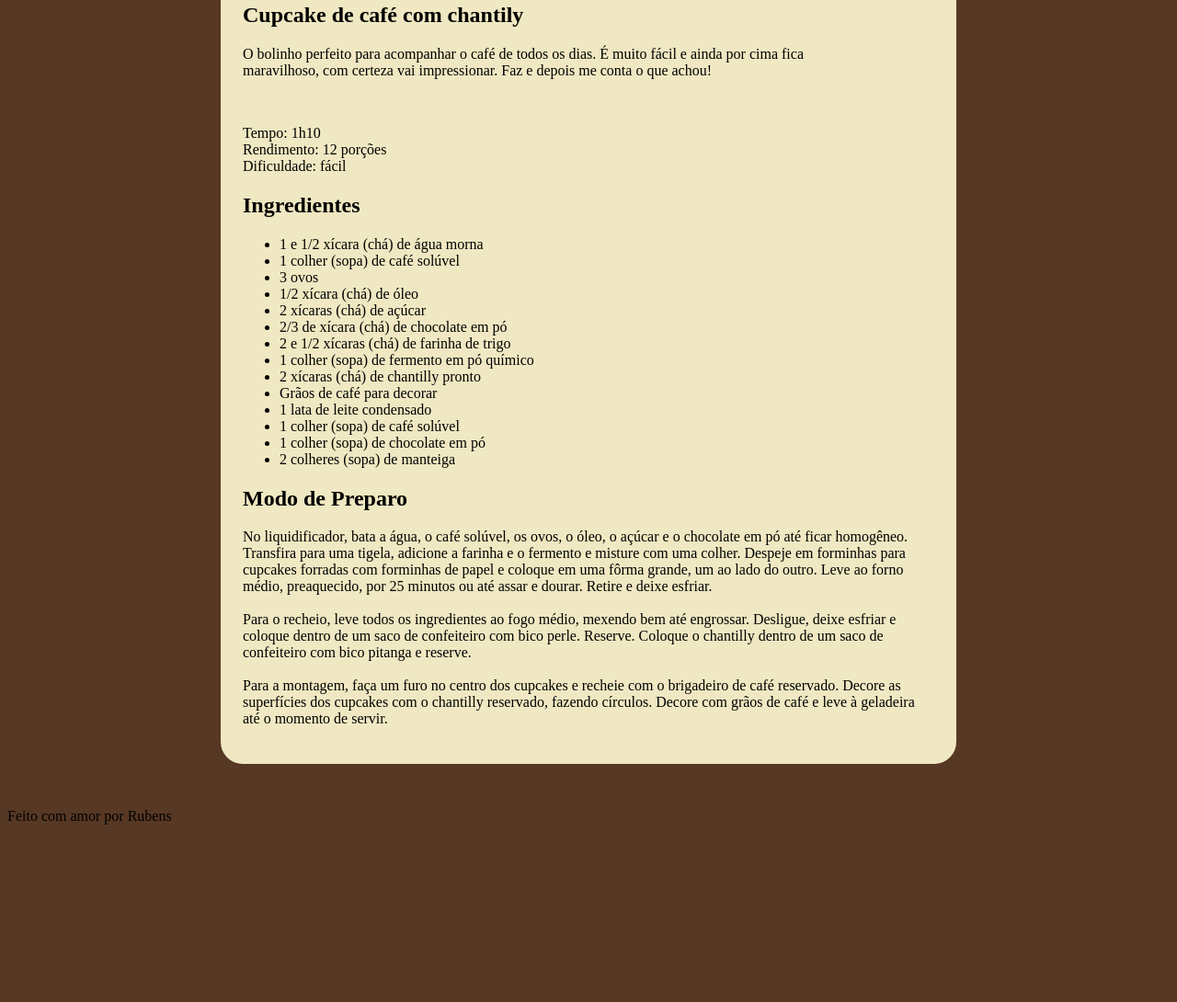
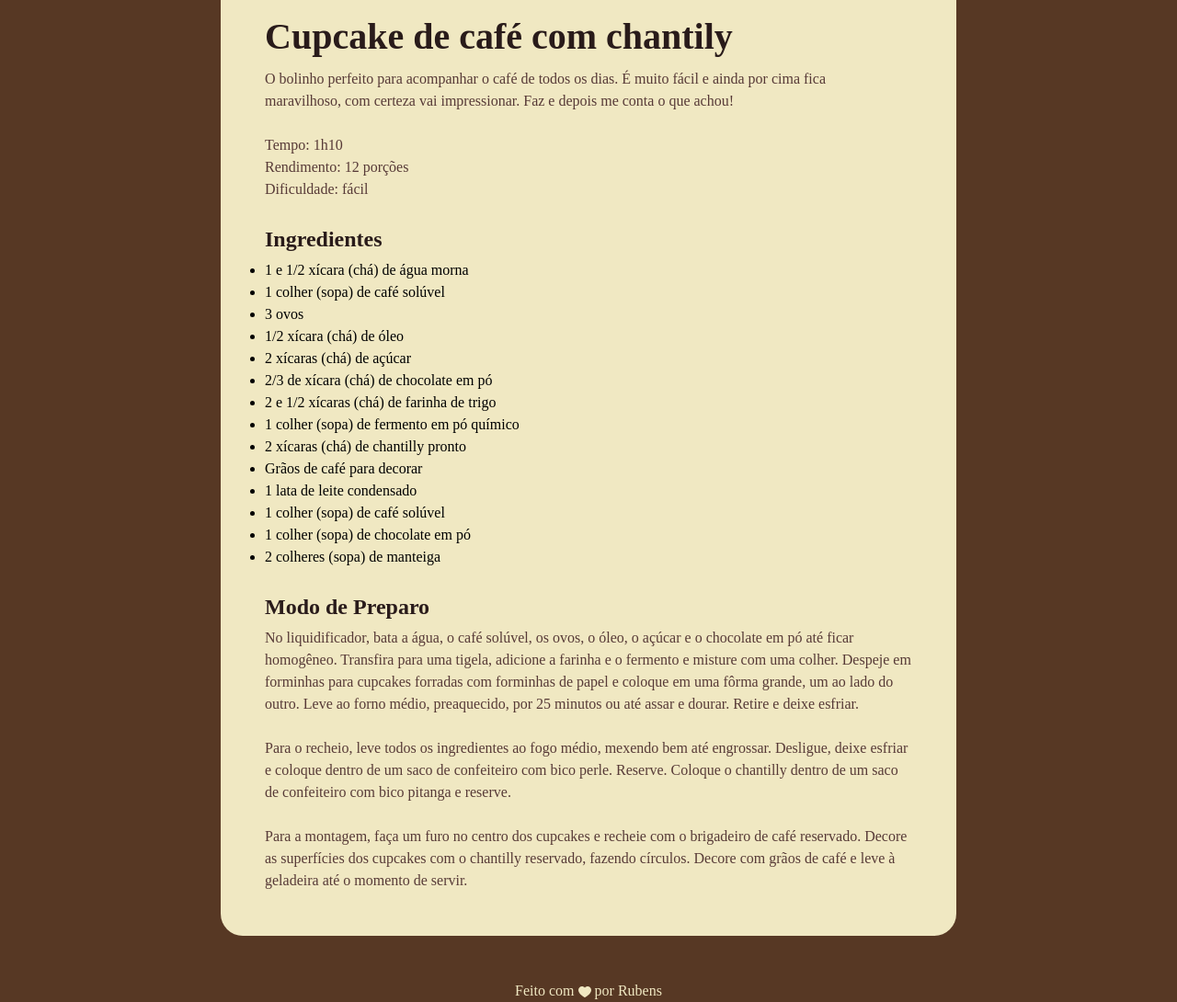
Before and after one commit to RubensEscobar/projeto-cursofullstack, a plain HTML site: page index.html in a window 1280 px wide. Shown: the part 493-1583 px from the top of the page at 92% size. Before the commit the page ends 1398 px from the top, so only its background shows below. Drawn offline with Linux system fonts and the light colour scheme; a web font is replaced by a local one.

Commit message:
Parte final

```diff
--- a/index.html
+++ b/index.html
@@ -7,6 +7,8 @@
   <meta name="viewport" content="width=device-width, initial-scale=1.0">
   <title>Página de Receita</title>
   <link rel="stylesheet" href="style.css">
+  <link href="https://fonts.googleapis.com/css2?family=Alice&display=swap" rel="stylesheet">
+
 </head>
 <body>
   <div id="page">
@@ -58,7 +60,7 @@
 
 </main>
 </div>
-<footer>Feito com amor por Rubens</footer>
+<footer>Feito com <img src="images/Vector.svg" alt=""> por Rubens</footer>
 
 </body>
 </html>
--- a/style.css
+++ b/style.css
@@ -1,9 +1,18 @@
+* {
+  margin: 0;
+  padding: 0;
+}
+
+:root {
+  font-family: "Alice", serif;
+  line-height: 150%;
+}
+
 body {
   background-image: url(/images/bg-image.png);
   background-size: cover;
   align-items: center;
   background-color: #573824;
-
 }
 
 #page {
@@ -13,5 +22,42 @@ body {
   border-radius: 24px;
   margin: 48px auto;
   box-sizing: border-box;
+}
+main {
+  padding: 24px;
+}
+
+h1 {
+  line-height: 140%;
+  font-size: 40px;
+  margin-bottom: 4px;
 
 }
+
+h2 {
+  font-size: 24px;
+
+}
+
+h1, h2 {
+  color: #291B1A;
+  margin-bottom: 4px;
+  line-height: 150%;
+}
+
+p {
+  color: #573A37;
+}
+#about p + p {
+  margin-top: 12px;
+}
+section + section {
+  margin-top: 24px;
+}
+footer {
+  color: #F0E8C2;
+  text-align: center;
+}
+footer img {
+  vertical-align: middle;
+}
```
Also changed, not shown: images/Vector.svg (added).
